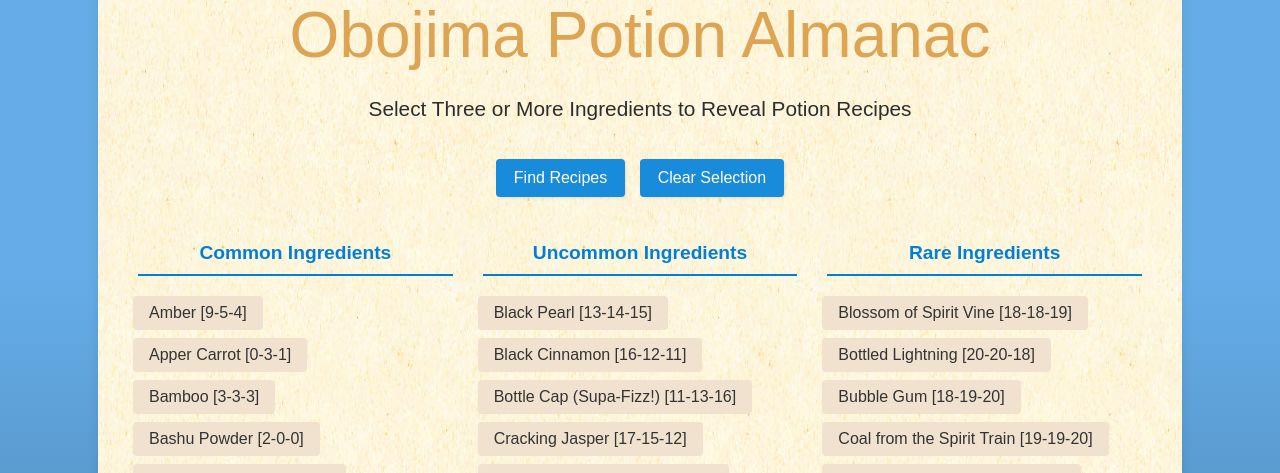
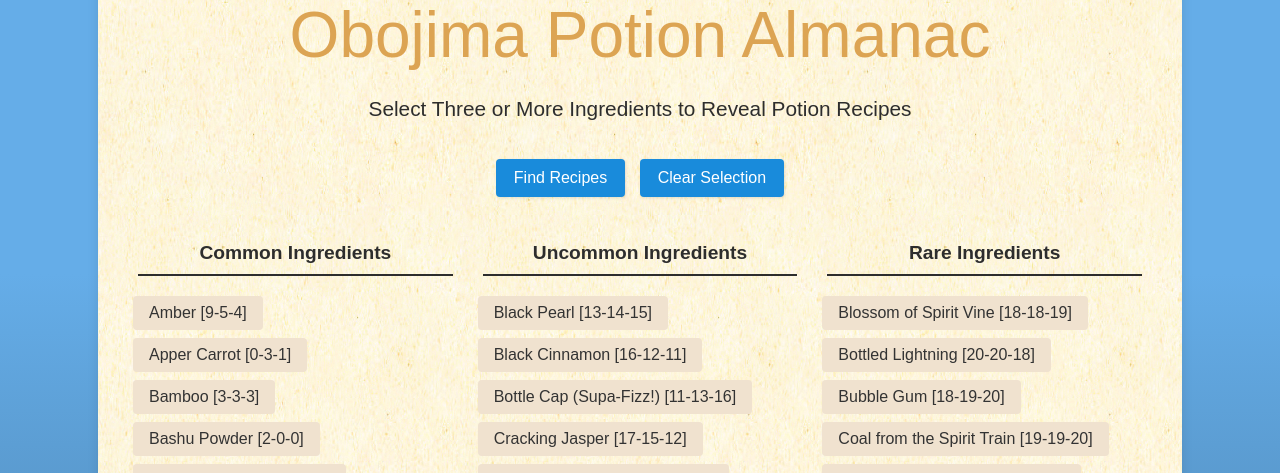
Before and after one commit to billhanscom/ObojimaPotionAlmanac, a Flask app: page / in a window 1280 px wide. Shown: the part 126-599 px from the top of the page. Run offline with Flask 3, Linux system fonts and the light colour scheme; some web fonts are replaced.

Commit message:
Add files via upload

```diff
--- a/static/style.css
+++ b/static/style.css
@@ -45,8 +45,8 @@ h2 { /* Subhead */
 }
 h3 { /* Column headers */
 	font-family:"rogliano",sans-serif;
-	color:#007fd7;
-	border-bottom:2px solid #007fd7;
+	color:#2d2d2d;
+	border-bottom:2px solid #2d2d2d;
 	font-size:1.2em;
 	font-weight:700;
 	margin-top: 10px;
```
